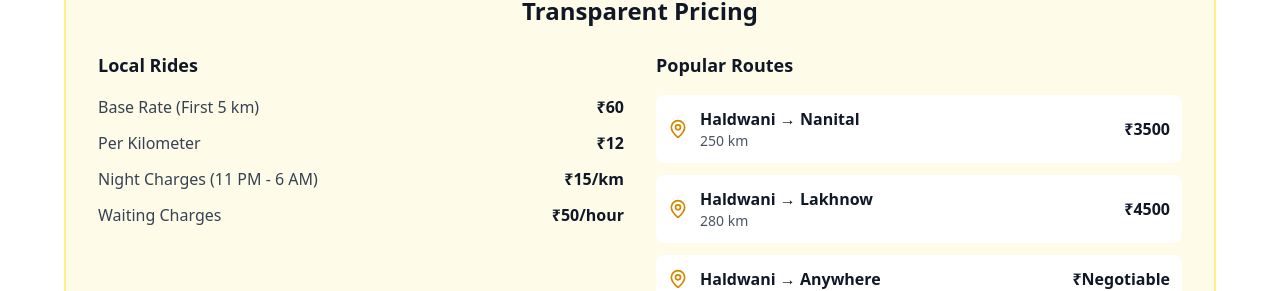
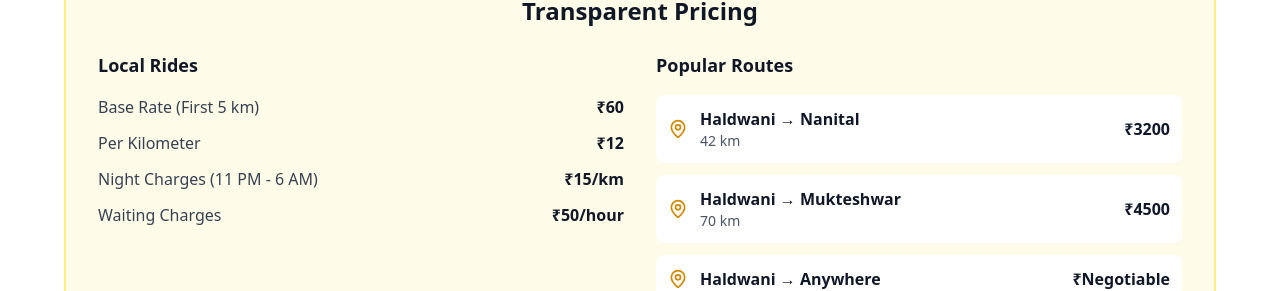
Before and after one commit to InderNegi3010/Gaurav, a React (Vite) app in the folder Taxi-Portfolio/: page / in a window 1280 px wide. Shown: the part 2573-2864 px from the top of the page. Built offline with nearby package versions, Linux system fonts and the light colour scheme.

Commit message:
fixing intercity route pricing and distances

```diff
--- a/Taxi-Portfolio/src/config.js
+++ b/Taxi-Portfolio/src/config.js
@@ -46,8 +46,8 @@ export const SITE_CONFIG = {
       nightCharges: 15,
       waitingCharges: 50,
       intercityRoutes: [
-        { from: "Haldwani", to: "Nanital", price: 3500, distance: "250 km" },
-        { from: "Haldwani", to: "Lakhnow", price: 4500, distance: "280 km" },
+        { from: "Haldwani", to: "Nanital", price: 3200, distance: "42 km" },
+        { from: "Haldwani", to: "Mukteshwar", price: 4500, distance: "70 km" },
         { from: "Haldwani", to: "Anywhere", price: "Negotiable", distance: "" },
       ],
     },
```
